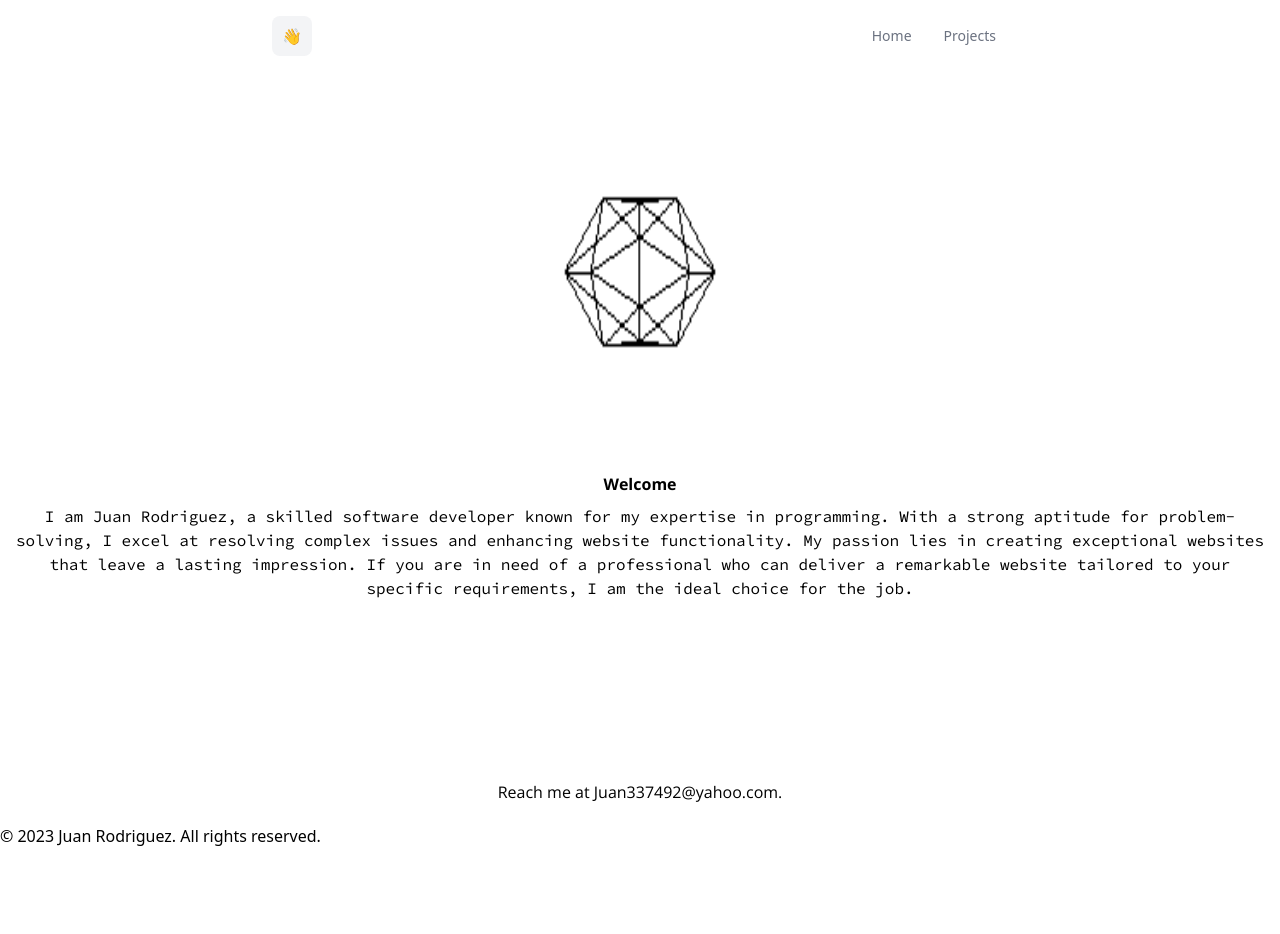
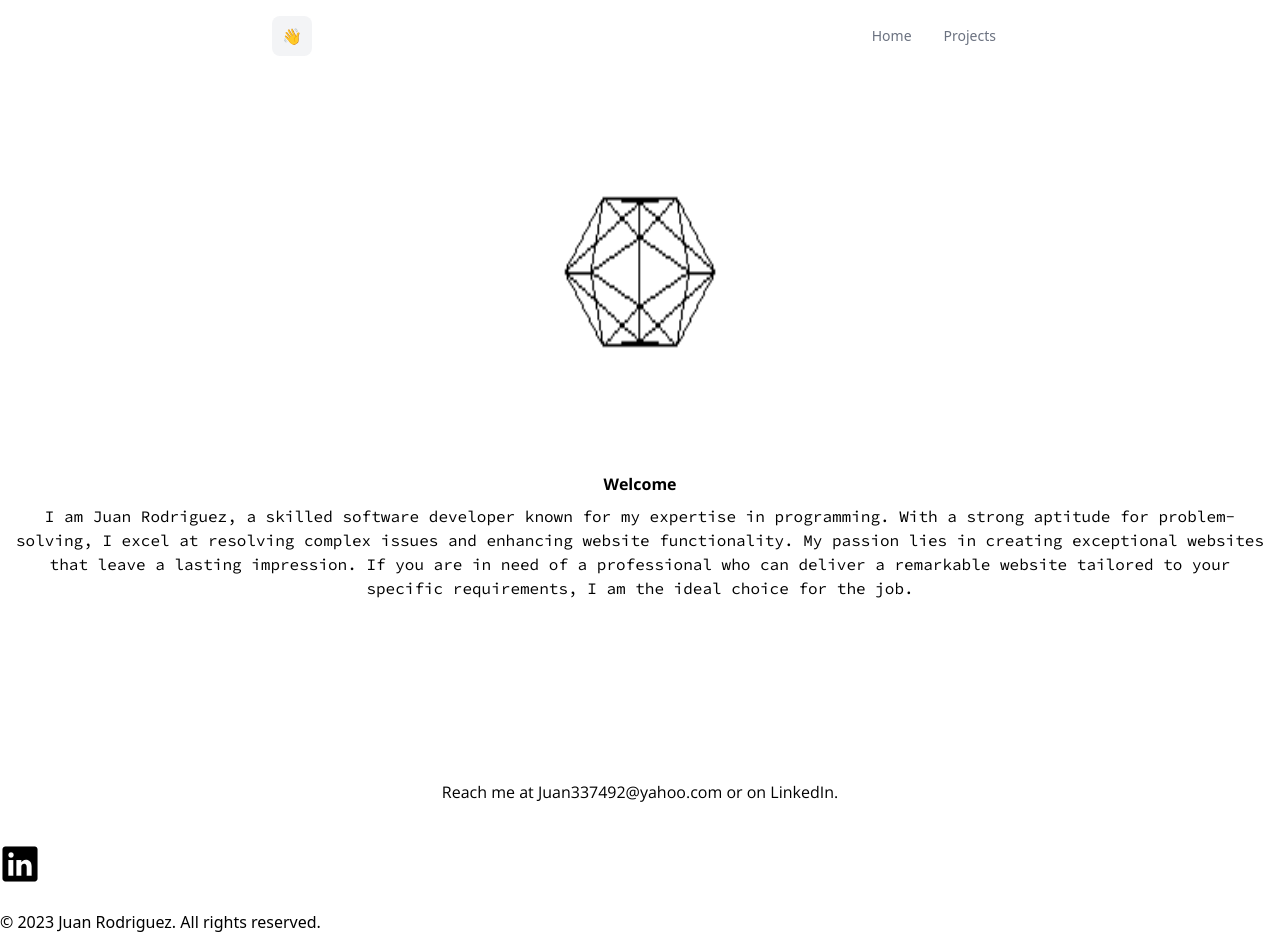
Before and after one commit to Juan337492/JUan337492.github.io, a website: page docs/index.html in a window 1280 px wide. Before the commit the page ends 848 px from the top, so only its background shows below. Drawn offline with nearby package versions, Linux system fonts and the light colour scheme.

Commit message:
Update index.html
Added linkedin profile

```diff
--- a/docs/index.html
+++ b/docs/index.html
@@ -42,7 +42,9 @@
       If you are in need of a professional who can deliver a remarkable website tailored to your specific requirements, I am the ideal choice for the job.</p>
   </main>
   <footer>
-    <h2 class="text-center" style="font-family: 'Open Sans', sans-serif;">Reach me at Juan337492@yahoo.com.</h2>
+    <h2 class="text-center" style="font-family: 'Open Sans', sans-serif;">Reach me at Juan337492@yahoo.com or on LinkedIn.</h2>
+    <br>
+    <a href="https://www.linkedin.com/in/juan-rodriguez-tech"><ion-icon class="w-10 h-10 pt-4" name="logo-linkedin"></ion-icon></a>
     <div class="flex justify-center mb-5 gap-3">
 
 
```
